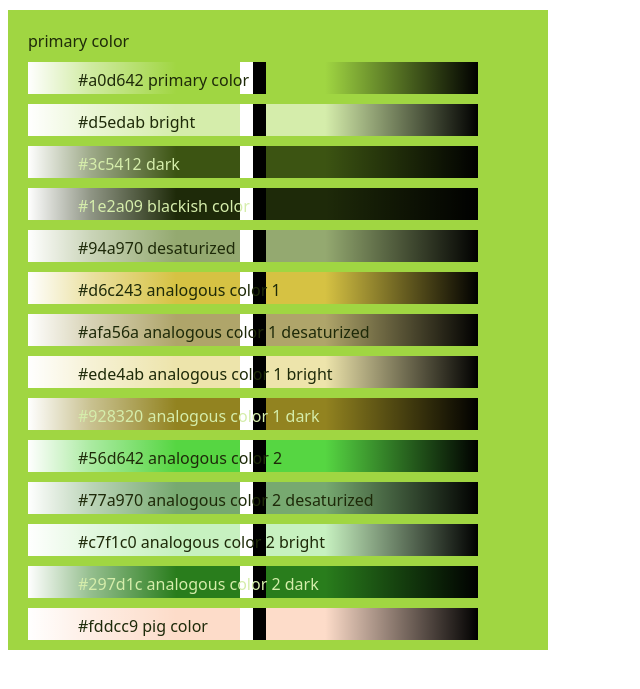
After one commit to Quimoniz/juph, a PHP site: page /colorpalette.html in a window 1280 px wide. The commit adds this page. Shown: the top 689 px of the page, without its empty margins (0-640 px from the left). Run offline with PHP 8.4, Linux system fonts and the light colour scheme.

Commit message:
Implemented color green palette

```diff
--- /dev/null
+++ b/colorpalette.html
@@ -0,0 +1,67 @@
+<!DOCTYPE html>
+<html>
+<head>
+<meta http-equiv="Content-Type" content="text/html; charset=utf-8" />
+<title>Color palette</title>
+<style type="text/css">
+body {
+  color: #1e2a09;
+}
+div {
+  font-family: Sans, Sans-serif;
+  width: 400px;
+  height: 25px;
+  padding: 7px 0px 0px 50px;
+  background-image: linear-gradient(to right, rgba(255,255,255,1) 0%, rgba(255,255,255, 0.5) 14%, rgba(255,255,255,0) 33%, rgba(255,255,255,0) 47%, rgba(255,255,255,1) 47.2%, rgba(255,255,255,1) 49.9%, rgba(0,0,0,1) 50.1%, rgba(0,0,0,1) 52.8%, rgba(0,0,0,0) 53%, rgba(0,0,0,0) 66%, rgba(0,0,0,0.5) 83%, rgba(0,0,0,1) 100%);
+  margin: 10px 0px 10px 0px;
+}
+.dark {
+  color: #d5edab;
+}
+</style>
+<script type="text/javascript">
+var colorArray = [
+  "#a0d642", "primary color",
+  "#d5edab", "bright",
+  "#3c5412", "dark",
+  "#1e2a09", "blackish color",
+  "#94a970", "desaturized",
+  "#d6c243", "analogous color 1",
+  "#afa56a", "analogous color 1 desaturized",
+  "#ede4ab", "analogous color 1 bright",
+  "#928320", "analogous color 1 dark",
+  "#56d642", "analogous color 2",
+  "#77a970", "analogous color 2 desaturized",
+  "#c7f1c0", "analogous color 2 bright",
+  "#297d1c", "analogous color 2 dark",
+  "#fddcc9", "pig color"
+];
+function init()
+{
+  var mainEle = document.getElementsByTagName("div")[0];
+  for(var i = 0; i < colorArray.length; i+=2)
+  {
+    if(0 == i)
+    {
+      mainEle.style.backgroundColor = colorArray[i];
+      mainEle.appendChild(document.createTextNode(colorArray[i + 1]));
+    }
+    var newEle = document.createElement("div");
+    newEle.style.backgroundColor = colorArray[i];
+    if(-1 < colorArray[i + 1].indexOf("dark") ||
+       -1 < colorArray[i + 1].indexOf("black"))
+    {
+      newEle.setAttribute("class", "dark");
+    }
+    newEle.appendChild(document.createTextNode(colorArray[i] + " " + colorArray[i + 1]));
+    mainEle.appendChild(newEle);
+  }
+}
+document.addEventListener("DOMContentLoaded", init);
+</script>
+</head>
+<body>
+<div style="width: 500px; height: 600px; padding: 20px; background-image: none;">
+</div>
+</body>
+</html>
```
Also changed, not shown: include/main_css.css (+67 -42 lines).
